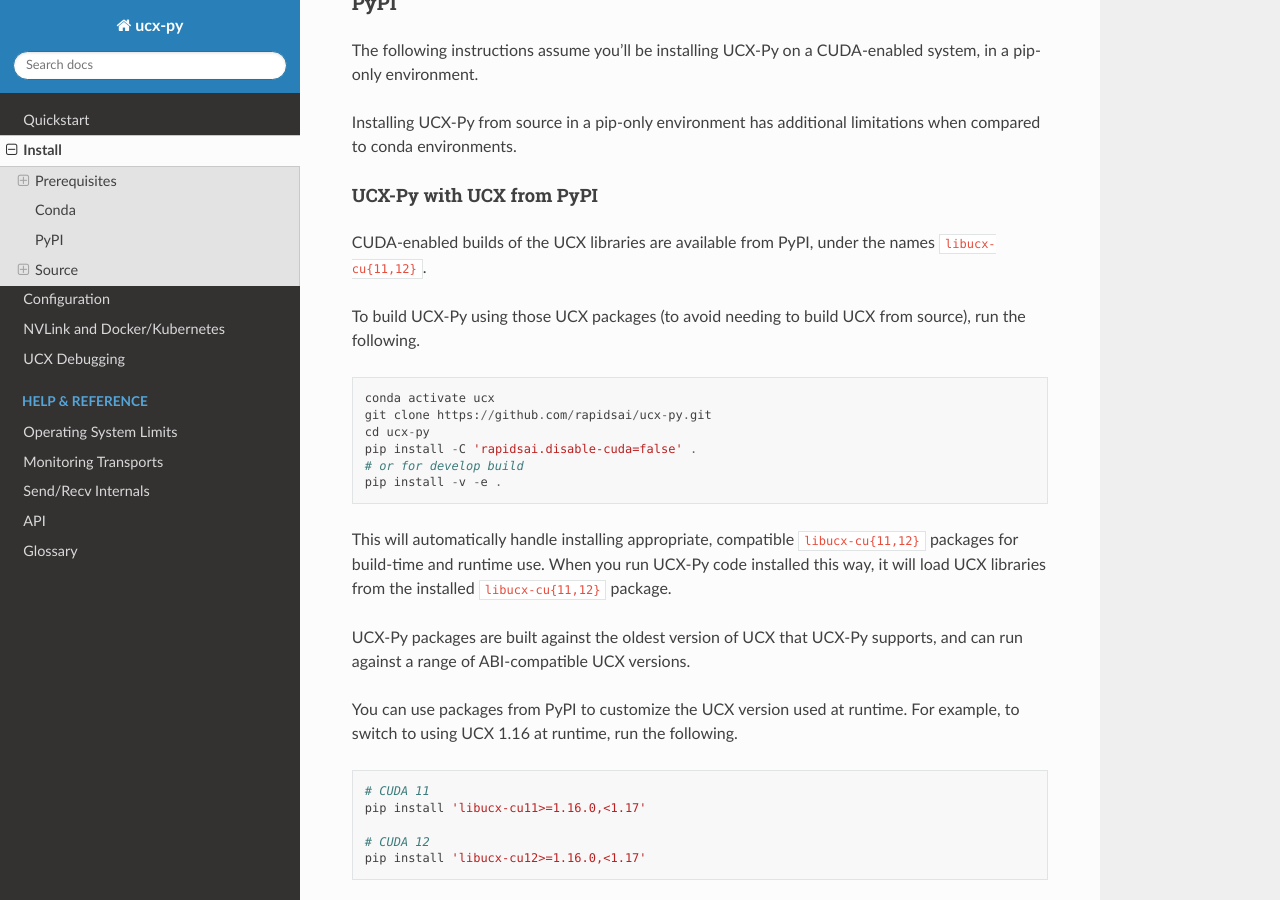
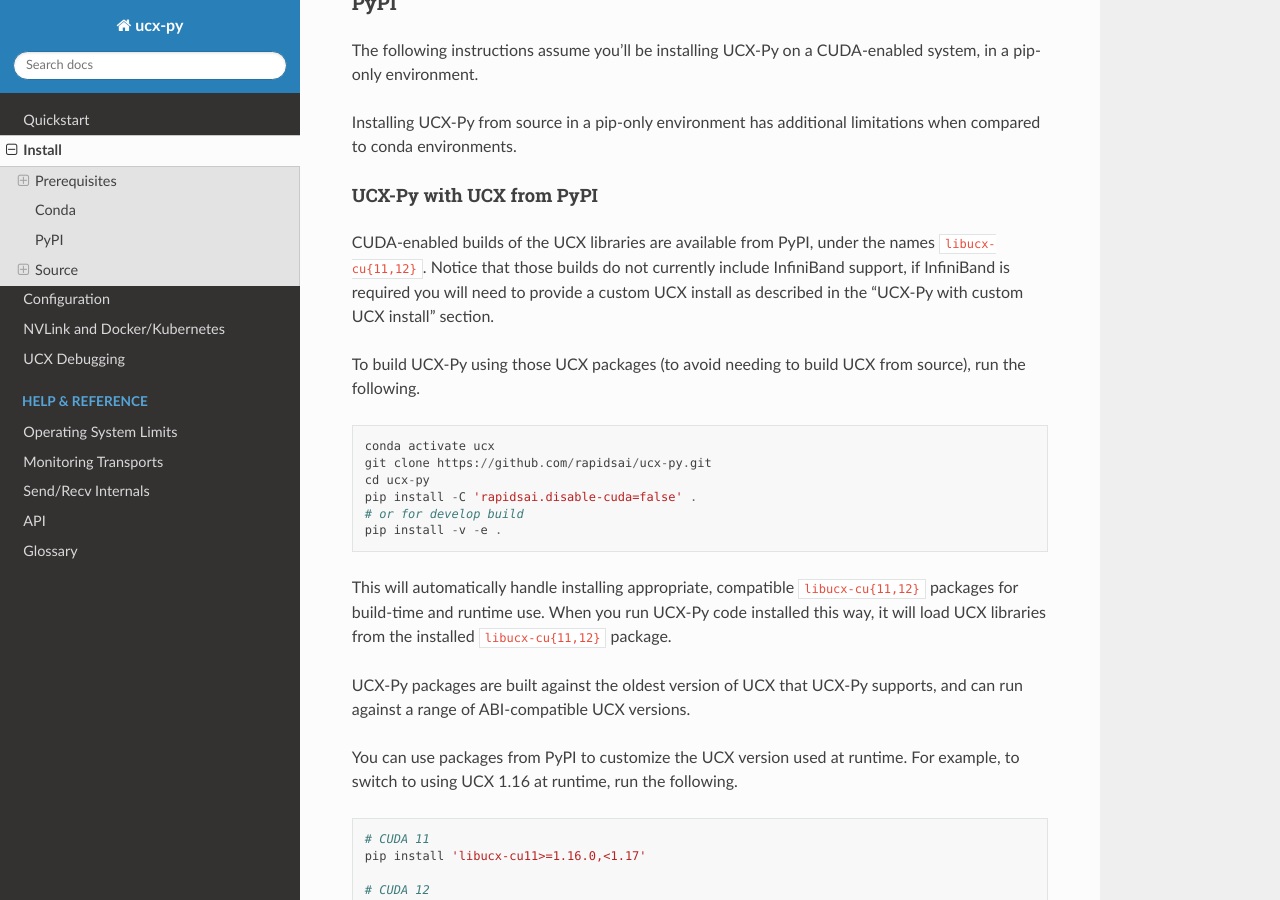
Before and after one commit to rapidsai/ucx-py, a Sphinx documentation site: the page built from docs/source/install.rst, in a window 1280 px wide and 900 px high, scrolled down 4166 px. Built offline with Sphinx 7.4.7 and the Read the Docs theme 3.1.0, drawn with Linux system fonts in a browser that asks for light colours; the version number could not be read and is left out.

Commit message:
Update docs/source/install.rst
Co-authored-by: Peter Andreas Entschev <peter@entschev.com>

```diff
--- a/docs/source/install.rst
+++ b/docs/source/install.rst
@@ -220,6 +220,8 @@
 ^^^^^^^^^^^^^^^^^^^^^^^^^
 
 CUDA-enabled builds of the UCX libraries are available from PyPI, under the names ``libucx-cu{11,12}``.
+Notice that those builds do not currently include InfiniBand support, if InfiniBand is required you will
+need to provide a custom UCX install as described in the "UCX-Py with custom UCX install" section.
 
 To build UCX-Py using those UCX packages (to avoid needing to build UCX from source), run the following.
 
```
